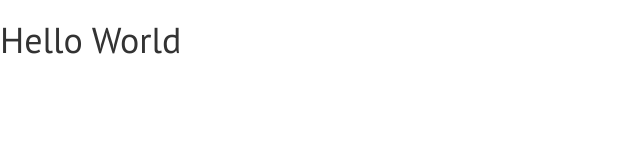
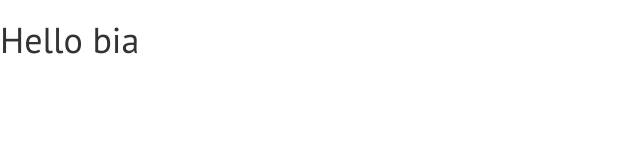
Before and after one commit to beatrizbeato/bbrep, a plain HTML site: page index.html in a window 1280 px wide. Shown: the whole page, without its empty margins (0-640 px from the left). Drawn offline with nearby package versions, Linux system fonts and the light colour scheme.

Commit message:
modifiquei o titulo

```diff
--- a/index.html
+++ b/index.html
@@ -24,7 +24,7 @@
 </head>
 
 <body>
-<h1>Hello World</h1>
+<h1>Hello bia</h1>
 <p></p>
 </body>
 </html>
```
